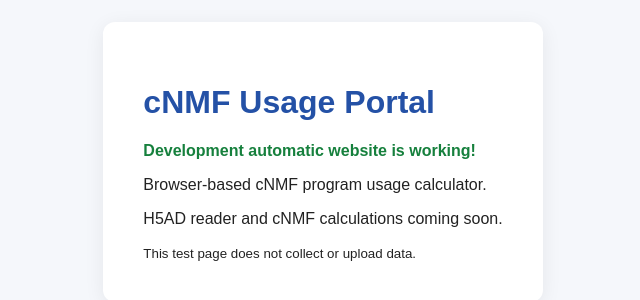
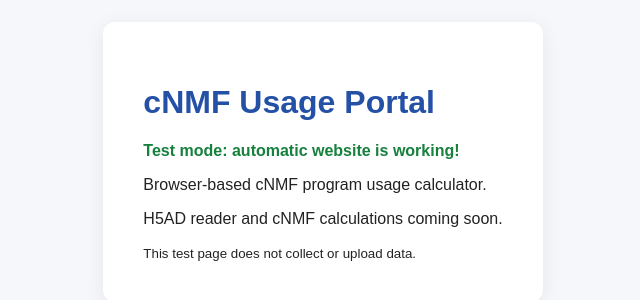
Before and after one commit to sita-k-patel/cnmf-usage-web, a plain HTML site: page index.html in a window 1280 px wide. Shown: the part 238-538 px from the top of the page, 317-957 px from the left. Drawn offline with Linux system fonts and the light colour scheme.

Commit message:
Update index.html

```diff
--- a/index.html
+++ b/index.html
@@ -29,7 +29,7 @@
 <body>
   <main>
     <h1>cNMF Usage Portal</h1>
-    <p class="status">Development automatic website is working!</p>
+    <p class="status">Test mode: automatic website is working!</p>
     <p>Browser-based cNMF program usage calculator.</p>
     <p>H5AD reader and cNMF calculations coming soon.</p>
     <small>This test page does not collect or upload data.</small>
```
